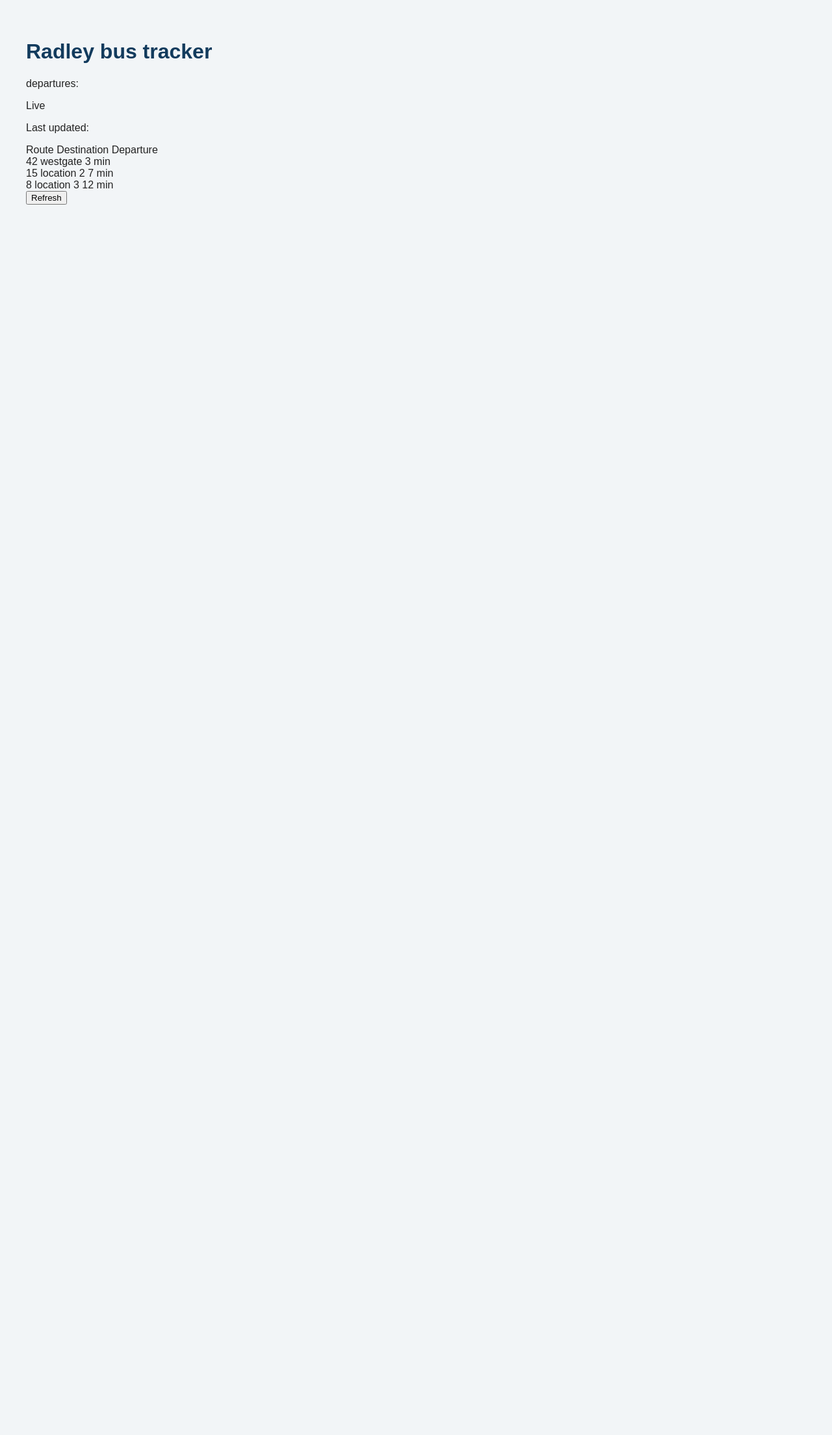
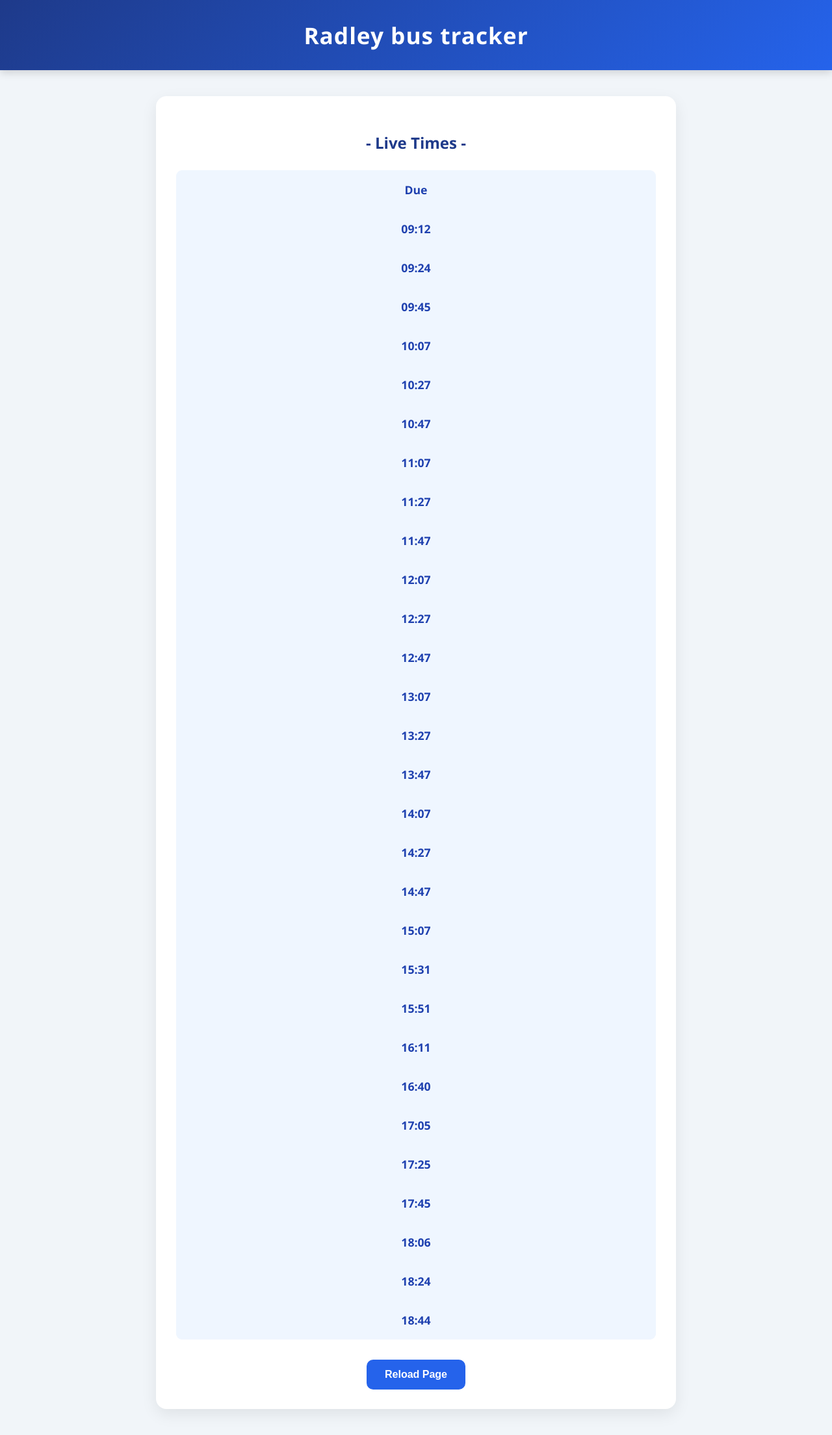
Before and after one commit to Radley-College/radley-bus-tracker, a Flask app: page / in a window 1280 px wide. Shown: the whole page at 65% size. Before the commit the page ends 315 px from the top, so only its background shows below. Run offline with Flask 3, Linux system fonts and the light colour scheme; lists and menus that the app fills with data are empty.

Commit message:
Added CSS styling to the webpage

```diff
--- a/ForLeo.py
+++ /dev/null
@@ -1 +0,0 @@
-data = ['Due', '09:12', '09:24', '09:45', '10:07', '10:27', '10:47', '11:07', '11:27', '11:47', '12:07', '12:27', '12:47', '13:07', '13:27', '13:47', '14:07', '14:27', '14:47', '15:07', '15:31', '15:51', '16:11', '16:40', '17:05', '17:25', '17:45', '18:06', '18:24', '18:44']
--- a/app.py
+++ b/app.py
@@ -1,15 +1,18 @@
 from flask import Flask, render_template
 from bus_scraper import BusAPI
+import test_times_data
 app = Flask(__name__)
+import bus_scraper
 # 3 -- get the data to display in HTML as plain text
 
 api = BusAPI()
-data = api.get_data()
-print(data)
+
 
 @app.route("/")
 def home():
-    return render_template("index.html")
+    data = test_times_data.data #was a single list, now a touple of two lists. First is departure, second is arrival.
+    return render_template("index.html", data=data)
+    print(data)
 
 
 if __name__ == "__main__":
--- a/bus_scraper.py
+++ b/bus_scraper.py
@@ -22,6 +22,7 @@ class BusAPI:
     bus_time = soup.find_all(
         "div", {"class": "single-visit__arrival-time__cell"}
     )
+    print(response_text)
     for item in bus_time:
       text = item.get_text(strip=True)
       if "mins" in text:
--- a/static/style.css
+++ b/static/style.css
@@ -1,11 +1,120 @@
-body {
-    font-family: Arial, sans-serif;
-    background-color: #f2f5f7;
-    color: #222;
-    margin: 0;
-    padding: 40px;
+
+/* General page styling */
+* {
+    box-sizing: border-box;
 }
 
-h1 {
-    color: #123b5d;
+body {
+    margin: 0;
+    font-family: "Segoe UI", Arial, sans-serif;
+    background: #f1f5f9;
+    color: #1e293b;
 }
+
+/* Header */
+header {
+    background: linear-gradient(135deg, #1e3a8a, #2563eb);
+    color: white;
+    padding: 30px 20px;
+    text-align: center;
+    box-shadow: 0 4px 12px rgba(0, 0, 0, 0.15);
+}
+
+header h1 {
+    margin: 0;
+    font-size: 2.2rem;
+    font-weight: 700;
+    letter-spacing: 1px;
+}
+
+/* Main content */
+main {
+    max-width: 800px;
+    margin: 40px auto;
+    padding: 30px;
+    background: white;
+    border-radius: 16px;
+    box-shadow: 0 8px 25px rgba(0, 0, 0, 0.08);
+}
+
+/* Timetable heading */
+main h3 {
+    text-align: center;
+    font-size: 1.5rem;
+    margin: 25px 0;
+    color: #1e3a8a;
+}
+
+/* Bus timetable */
+table {
+    width: 100%;
+    border-collapse: collapse;
+    margin: 20px 0;
+    border-radius: 10px;
+    overflow: hidden;
+}
+
+table th,
+table td {
+    border: none;
+    padding: 18px;
+    text-align: center;
+}
+
+table th {
+    background: #eff6ff;
+    color: #1e40af;
+    font-size: 1.1rem;
+    font-weight: 600;
+}
+
+table tr:nth-child(even) {
+    background: #f8fafc;
+}
+
+table tr:hover {
+    background: #e0f2fe;
+    transition: background 0.2s ease;
+}
+
+/* Reload button */
+button {
+    display: block;
+    margin: 30px auto 0;
+    padding: 14px 28px;
+    background: #2563eb;
+    color: white;
+    border: none;
+    border-radius: 10px;
+    font-size: 16px;
+    font-weight: 600;
+    cursor: pointer;
+    transition: all 0.2s ease;
+}
+
+button:hover {
+    background: #1d4ed8;
+    transform: translateY(-2px);
+    box-shadow: 0 5px 15px rgba(37, 99, 235, 0.3);
+}
+
+button:active {
+    transform: translateY(0);
+}
+
+/* Mobile layout */
+@media (max-width: 600px) {
+    header h1 {
+        font-size: 1.7rem;
+    }
+
+    main {
+        margin: 20px 12px;
+        padding: 20px;
+    }
+
+    table th,
+    table td {
+        padding: 12px;
+    }
+  }
--- a/templates/index.html
+++ b/templates/index.html
@@ -1,5 +1,13 @@
 <!DOCTYPE html>
 <html lang="en">
+
+<style>
+table, th, td {
+  border:1px solid black;
+}
+</style>
+
+
 
 <head>
     <meta charset="UTF-8">
@@ -10,11 +18,12 @@
     <link rel="stylesheet" href="{{ url_for('static', filename='style.css') }}">
 </head>
 
+
+
 <body>
 
     <header>
         <h1> Radley bus tracker</h1>
-        <p>departures:</p>
     </header>
 
 
@@ -22,50 +31,19 @@
 
         <section class="status">
             <span class="status-dot"></span>
-            <span>Live</span>
+        </section>
+        <h3>- Live Times -</h3>
 
-            <p>Last updated:</p>
-        </section>
-
-
-        <section class="bus-board">
-
-            <div class="board-header">
-                <span>Route</span>
-                <span>Destination</span>
-                <span>Departure</span>
-            </div>
-
-
-            <div class="bus-row">
-                <span class="route">42</span>
-                <span>westgate</span>
-                <span class="time">3 min</span>
-            </div>
-
-
-            <div class="bus-row">
-                <span class="route">15</span>
-                <span>location 2</span>
-                <span class="time">7 min</span>
-            </div>
-
-
-            <div class="bus-row">
-                <span class="route">8</span>
-                <span>location 3</span>
-                <span class="time">12 min</span>
-            </div>
-
-        </section>
-
-
-        <button class="refresh-button">
-            Refresh
-        </button>
+        <table style="width:100%">
+    {% for bus in data %}
+        <tr>
+            <th>{{ bus }}</th>
+        </tr>
+    {% endfor %}
+        </table>
+     <button onclick="location.reload()">Reload Page</button>
 
     </main>
 
 </body>
-
 </html>
--- /dev/null
+++ b/test_times_data.py
@@ -0,0 +1 @@
+data = ['Due', '09:12', '09:24', '09:45', '10:07', '10:27', '10:47', '11:07', '11:27', '11:47', '12:07', '12:27', '12:47', '13:07', '13:27', '13:47', '14:07', '14:27', '14:47', '15:07', '15:31', '15:51', '16:11', '16:40', '17:05', '17:25', '17:45', '18:06', '18:24', '18:44']
```
